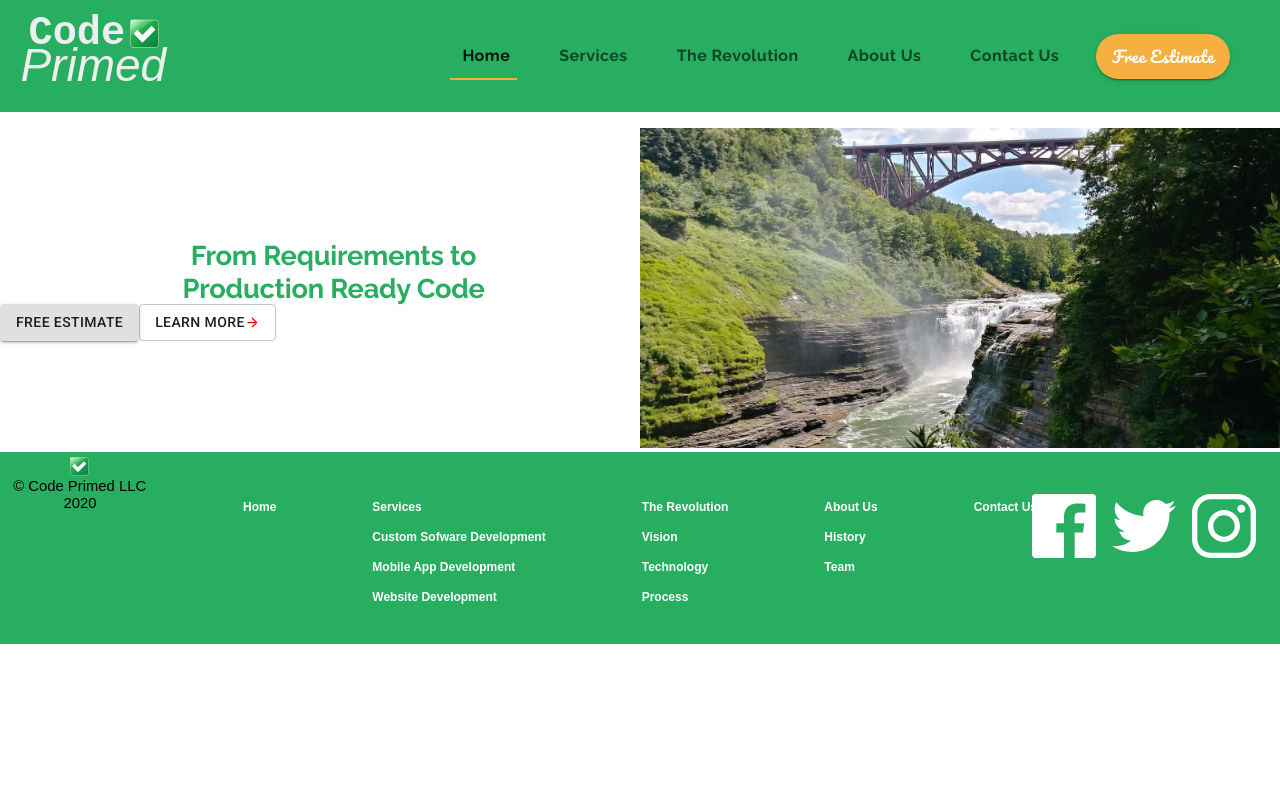
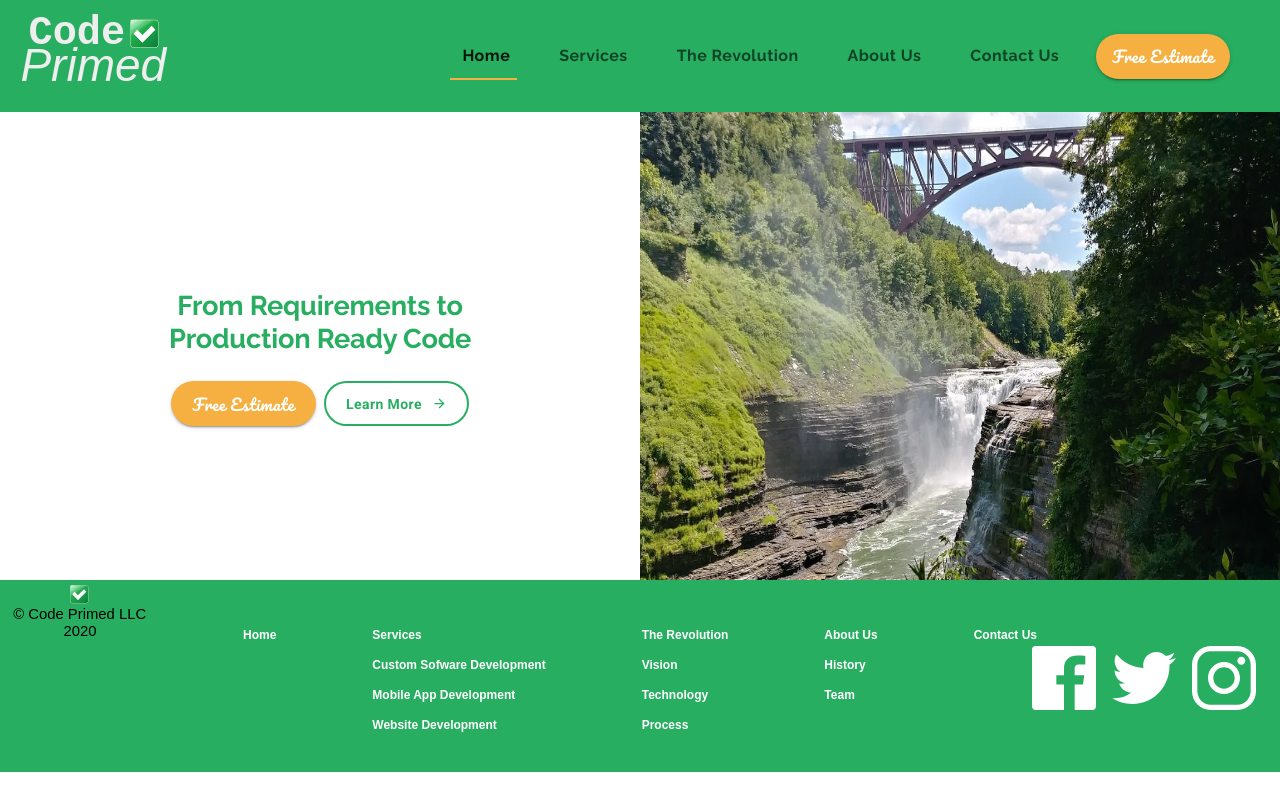
Before and after one commit to codemasterg/material-ui-class, a React (Create React App) app in the folder arcdevelopment/: page / in a window 1280 px wide. Built offline with nearby package versions, Linux system fonts and the light colour scheme.

Commit message:
Final changes to landing page, mostly styling.

```diff
--- a/arcdevelopment/src/components/ui/Footer/Footer.js
+++ b/arcdevelopment/src/components/ui/Footer/Footer.js
@@ -82,19 +82,22 @@ const Footer = (props) => {
                     </Grid>
                 </Grid>
             </Hidden>
+            {/* Since I want the social media icons to appear in the same row as the grid above, but they are never hidden
+                must use divs.  If another Grid is used and justify is flex-end, the the links above will not be clickable
+                because a flex-end grid here would sit on top of and of the row item in line with the SM icons. */}
             <img alt="Footer" src={footerAdornment} className={classes.adornment} />
-            <Grid container justify="flex-end" spacing={2} className={classes.socialContainer}>
+            <div className={classes.socialContainer} >
                 {/* set anchor (a) element as the component and set its href */}
-                <Grid item component={"a"} href="https://www.facebook.com" rel="noopener noreferrer" target="_blank">
+                <a href="https://www.facebook.com" rel="noopener noreferrer" target="_blank">
                     <img alt="facebook logo" src={facebook} className={classes.icon} />
-                </Grid>
-                <Grid item component={"a"} href="https://www.twitter.com" rel="noopener noreferrer" target="_blank">
+                </a>
+                <a item component={"a"} href="https://www.twitter.com" rel="noopener noreferrer" target="_blank">
                     <img alt="twitter logo" src={twitter} className={classes.icon} />
-                </Grid>
-                <Grid item component={"a"} href="https://www.instagram.com" rel="noopener noreferrer" target="_blank">
+                </a>
+                <a item component={"a"} href="https://www.instagram.com" rel="noopener noreferrer" target="_blank">
                     <img alt="instagrram logo" src={instagram} className={classes.icon} />
-                </Grid>
-            </Grid>
+                </a>
+            </div>
         </footer>
     )
 }
--- a/arcdevelopment/src/components/ui/Footer/footerStyles.js
+++ b/arcdevelopment/src/components/ui/Footer/footerStyles.js
@@ -5,15 +5,16 @@ import { makeStyles } from '@material-ui/styles'
  */
 export default makeStyles((theme) => ({
     footer: {
-        backgroundColor: theme.palette.common.blue,
+        backgroundColor: theme.palette.common.green,
         width: "100%",
         height: "12em",
+        marginTop: "-1em",
         zIndex: theme.zIndex.modal + 1,
         // even though this is the default position, must set it in order to zIndex to work
         position: "relative",
         [theme.breakpoints.down("md")]: {
-            height: "4em",
-            marginTop: "2em",
+            height: "6em",
+
         },
     },
 
@@ -46,7 +47,8 @@ export default makeStyles((theme) => ({
     icon: {
         height: "4em",
         width: "4em",
-        marginTop: "4em",
+        marginLeft: "1em",
+        // marginTop: "4em",
         [theme.breakpoints.down("md")]: {
             height: "2em",
             width: "2em",
@@ -59,11 +61,12 @@ export default makeStyles((theme) => ({
     },
 
     socialContainer: {
+        display: "flex",
         position: "absolute",
-        marginTop: "-6em",
         right: "1.5em",
-        [theme.breakpoints.down("xs")]: {
-            right: "0.6em"
+        [theme.breakpoints.down("md")]: {
+            right: "0.6em",
+            marginTop: "-5em"
         }
     },
 }));
--- a/arcdevelopment/src/components/ui/Header/headerStyles.js
+++ b/arcdevelopment/src/components/ui/Header/headerStyles.js
@@ -4,6 +4,7 @@ import { makeStyles } from '@material-ui/styles'
  * Header styles based on the theme setup in App.js
  */
 export default makeStyles((theme) => ({
+    // The toolbar needs margins so that content on the page under the toolbar is not hidden behind it.
     toolbarMargin: {
         marginBottom: "8em",
         [theme.breakpoints.down("md")]: {
@@ -43,10 +44,14 @@ export default makeStyles((theme) => ({
         borderRadius: "50px",
         margin: "0 50px 0 25px",
         height: "45px",
+        "&:hover": {
+            // by default hover results in light grey.  note primary and secondary support a "light" option
+            backgroundColor: theme.palette.secondary.light,
+        }
     },
 
     servicesMenu: {
-        backgroundColor: theme.palette.common.blue,
+        backgroundColor: theme.palette.common.green,
         color: "white",
         // Since appbar style uses a higher z-index, must create margin for the services menu so items are not obscured by the appbar.
         marginTop: "5em",
@@ -74,7 +79,7 @@ export default makeStyles((theme) => ({
     },
 
     drawer: {
-        backgroundColor: theme.palette.common.blue,
+        backgroundColor: theme.palette.common.green,
 
     },
 
--- a/arcdevelopment/src/components/ui/LandingPage/LandingPage.js
+++ b/arcdevelopment/src/components/ui/LandingPage/LandingPage.js
@@ -1,6 +1,6 @@
 import React from 'react'
 
-//import { makeStyles } from '@material-ui/core/styles'
+import { useTheme } from '@material-ui/core/styles'
 import Grid from '@material-ui/core/Grid'
 import Button from '@material-ui/core/Button'
 import Typography from '@material-ui/core/Typography'
@@ -15,19 +15,21 @@ import landingPageStyles from './landingPageStyles'
 
 const LandingPage = (props) => {
     const classes = landingPageStyles();
+    const theme = useTheme();
+
     return (
         <Grid container direction="column">
             <Grid item>
-                <Grid container justify="flex-start" alignItems="center" direction="row"  >
+                <Grid container justify="center" alignItems="center" direction="row"  >
                     <Grid sm item>
                         <Typography align="center" variant="h2" className={classes.tagLine}>From Requirements to<br />Production Ready Code</Typography>
-                        <Grid container>
+                        <Grid container justify="center" className={classes.buttonContainer} spacing={1}>
                             <Grid item>
-                                <Button variant="contained">Free Estimate</Button>
+                                <Button variant="contained" className={classes.estimateButton}>Free Estimate</Button>
                             </Grid>
                             <Grid item>
-                                <Button variant="outlined">Learn More
-                                    <ButtonArrow width={15} height={15} fill="red" />
+                                <Button variant="outlined" className={classes.learnButton}><span style={ {marginRight: 10} }>Learn More</span>
+                                    <ButtonArrow width={15} height={15} fill={theme.palette.primary.main} />
                                 </Button>
                             </Grid>
                         </Grid>
--- a/arcdevelopment/src/components/ui/LandingPage/landingPageStyles.js
+++ b/arcdevelopment/src/components/ui/LandingPage/landingPageStyles.js
@@ -6,20 +6,51 @@ import { makeStyles } from '@material-ui/styles'
 export default makeStyles((theme) => ({
     landingImage: {
 
-        height: "20em",
-        width: "40em",
+        height: "30em",
+        width: "100%",
+        // since the toolbar has a bottom margin, bring the image up so that it joins the toolbar
+        marginTop: "-1em",
         [theme.breakpoints.down("md")]: {
             height: "16em",
-            width: "30em",
         },
         [theme.breakpoints.down("xs")]: {  // mobile phones are extra small
             height: "12em",
-            width: "22em",
 
         },
     },
 
     tagLine: {
-        marginLeft: "1em"
+        marginBottom: "1em",
+        marginTop: "1em",
+    },
+
+    estimateButton: {
+        ...theme.typography.estimate,
+        backgroundColor: theme.palette.secondary.main,
+        borderRadius: 50,
+        height: 45,
+        width: 145,
+        // marginRight: 40,
+        "&:hover": {
+            // by default hover results in light grey.  note primary and secondary support a "light" option
+            backgroundColor: theme.palette.secondary.light,
+        }
+    },
+
+    buttonContainer: {
+        marginBottom: "2em",
+    },
+
+    learnButton: {
+        borderColor: theme.palette.primary.main,
+        color: theme.palette.primary.main,
+        borderWidth: 2,
+        textTransform: "none",
+        borderRadius: 50,
+        fontFamily: "Roboto",
+        fontWeight: "bold",
+        fontSize: "0.9 rem",
+        height: 45,
+        width: 145,
     }
 }));
--- a/arcdevelopment/src/components/ui/Theme.js
+++ b/arcdevelopment/src/components/ui/Theme.js
@@ -1,8 +1,8 @@
 import { createMuiTheme } from '@material-ui/core/styles';
 
-const arcBlue = "#27AE60";
+const codeGreen = "#27AE60";
 
-const arcOrange = "#F5B041";
+const codeOrange = "#F5B041";
 
 /**
  * Define common MUI theme overrides that are unique to this app
@@ -10,16 +10,16 @@ const arcOrange = "#F5B041";
 export default createMuiTheme({
     palette: {
         common: {
-            blue: `${arcBlue}`,
-            orange: `${arcOrange}`
+            green: `${codeGreen}`,
+            orange: `${codeOrange}`
         },
 
         primary: {
-            main: `${arcBlue}`
+            main: `${codeGreen}`
         },
 
         secondary: {
-            main: `${arcOrange}`
+            main: `${codeOrange}`
         }
     },
     typography: {
@@ -39,7 +39,7 @@ export default createMuiTheme({
             fontFamily: "Raleway",
             fontWeight: 700,
             fontSize: "1.7rem",
-            color: `${arcBlue}`,
+            color: `${codeGreen}`,
         }
     }
 
```
